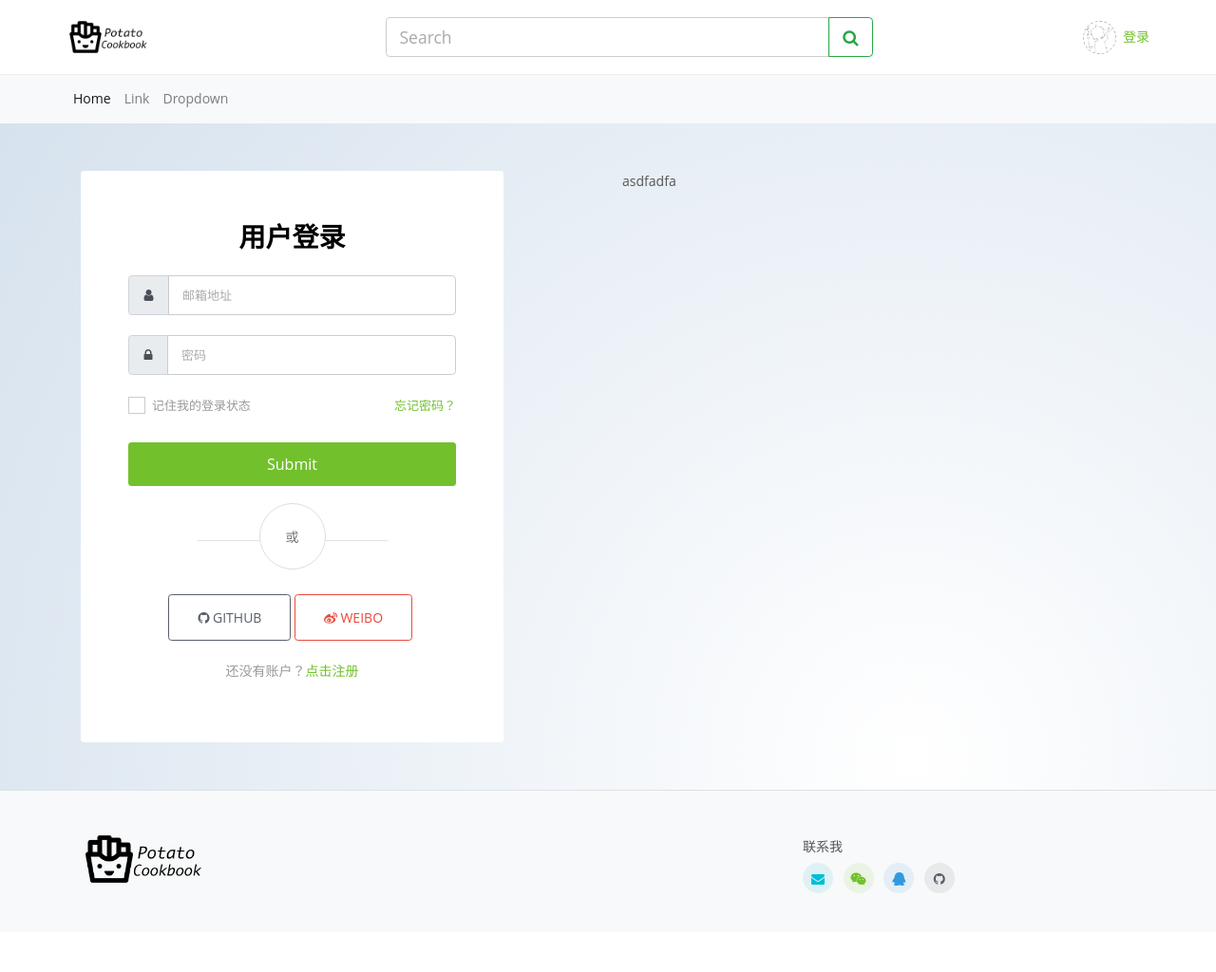
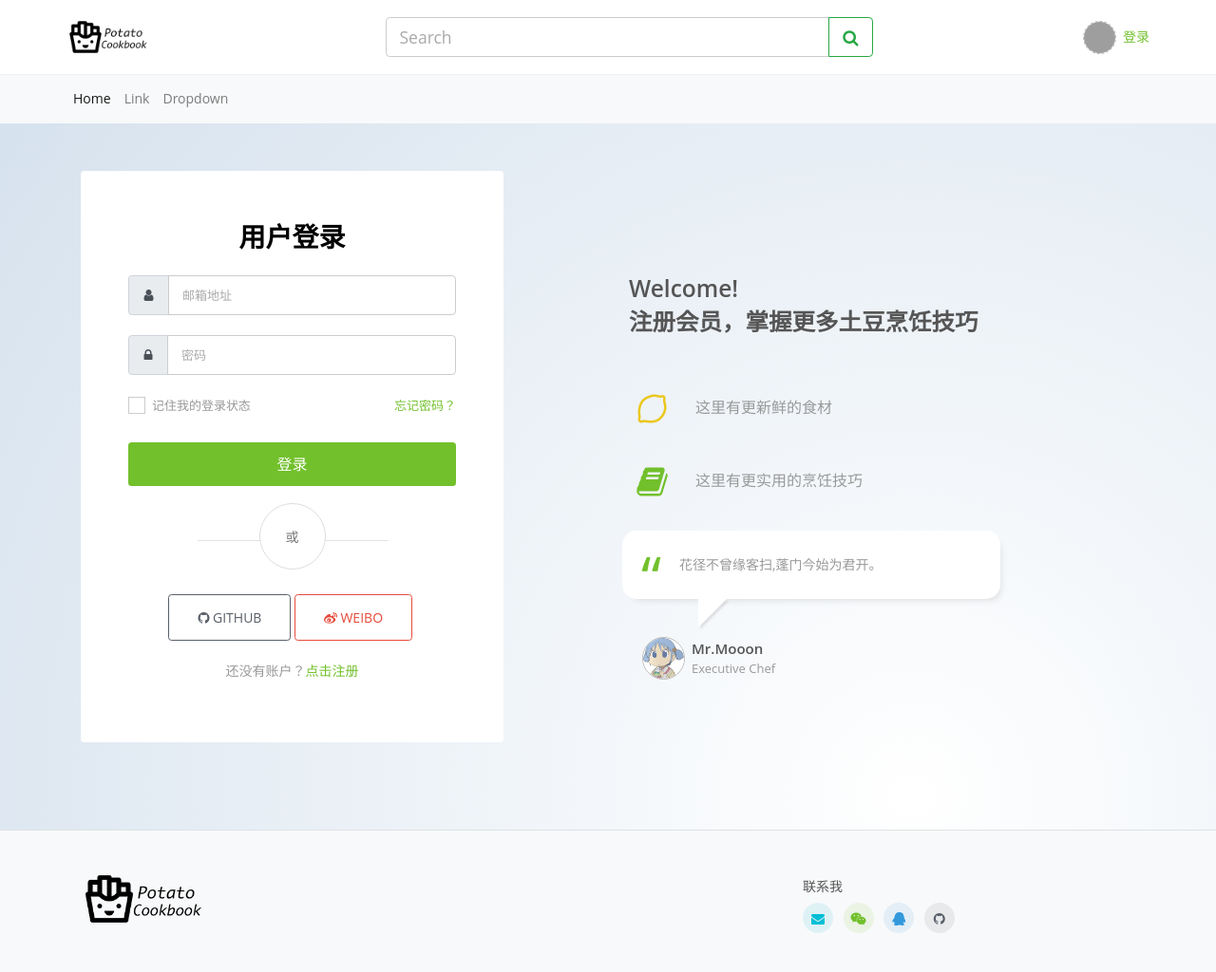
Before and after one commit to moon-shg/personal_blog, a Flask app: page /login in a window 1280 px wide. Shown: the whole page at 95% size. Before the commit the page ends 941 px from the top, so only its background shows below. Run offline with Flask 2, Linux system fonts and the light colour scheme; some libraries are stand-ins or nearby versions; grey boxes are pictures that could not be loaded.

Commit message:
finish login page

```diff
--- a/app/templates/auth/login.html
+++ b/app/templates/auth/login.html
@@ -6,7 +6,8 @@
 <section class="g-bg-lightblue-radialgradient-circle">
     <div class="container g-py-50">
         <div class="row justify-content-between">
-            <div class="col-md-6 col-lg-5 align-self-center">
+            {# left side #}
+            <div class="col-md-6 col-lg-5 align-self-center mb-5">
                 <div class="g-bg-white g-pa-50 rounded">
                     <header class="text-center mb-4">
                         <h2 class="g-color-black"><b>用户登录</b></h2>
@@ -47,7 +48,7 @@
                         </div>
                         {# login button #}
                         <div class="text-center mb-5">
-                            {{ form.submit(id="submit", class="btn btn-block u-btn-primary g-font-size-16 g-py-10") }}
+                            {{ form.submit(id="submit", class="btn btn-block u-btn-primary g-font-size-16 g-py-10", value="登录") }}
 {#                            <button id="submit" class="btn btn-block u-btn-primary g-font-size-16 g-py-10" >登录<span class="fa fa-arrow-circle-right pl-2"></span></button>#}
                         </div>
                         {# divider #}
@@ -71,7 +72,41 @@
                     </footer>
                 </div>
             </div>
-            <div class="col-md-6 ">asdfadfa</div>
+            {# right side #}
+            <div class="col-md-6 align-self-center">
+                {# welcome msg #}
+                <div class="mb-5 px-2">
+                    <h3 class="g-font-weight-600">Welcome!<br>注册会员，掌握更多土豆烹饪技巧</h3>
+                </div>
+                <div class="row">
+                    <div class="col-md-11 col-lg-9">
+                        {# lemon & book #}
+                        <div class="media mb-3">
+                            <span class="align-self-center u-icon-v1 u-icon-size--lg g-color-yellow"><i class="fa fa-lemon-o"></i></span>
+                            <div class="media-body align-self-center ml-3">
+                                <p class="g-color-gray-dark-v5 g-color-gray-dark-v4--hover g-font-size-16 my-0" >这里有更新鲜的食材</p>
+                            </div>
+                        </div>
+                        <div class="media mb-4">
+                            <span class="align-self-center u-icon-v1 u-icon-size--lg g-color-primary"><i class="fa fa-book"></i></span>
+                            <div class="media-body align-self-center ml-3">
+                                <p class="g-color-gray-dark-v5 g-color-gray-dark-v4--hover g-font-size-16 my-0" >这里有更实用的烹饪技巧</p>
+                            </div>
+                        </div>
+                        {# blockqoute #}
+                        <blockqoute class="d-block w-100 u-blockquote-v1 g-color-gray-dark-v5 g-color-gray-dark-v4--hover g-rounded-15 g-py-25 g-pl-60 g-mb-40">花径不曾缘客扫,蓬门今始为君开。
+                        </blockqoute>
+                        {# Mr.Mooon #}
+                        <div class="media ml-4">
+                            <img class="img-fluid align-self-center g-width-45 g-height-45 g-brd-around g-brd-gray-light-v1 rounded-circle" src="../static/img/avatar/mio.jpg" alt="">
+                            <div class="media-body align-self-center pl-2">
+                                <h5 class="my-0 g-font-size-15 g-font-weight-600">Mr.Mooon</h5>
+                                <p class="my-0 g-font-size-13 g-color-gray-dark-v5">Executive Chef</p>
+                            </div>
+                        </div>
+                    </div>
+                </div>
+            </div>
         </div>
     </div>
 </section>
```
Also changed, not shown: app/static/img/avatar/akkarin.jpg (renamed from app/static/img/akkarin.jpg), app/static/img/avatar/mio.jpg (added).
